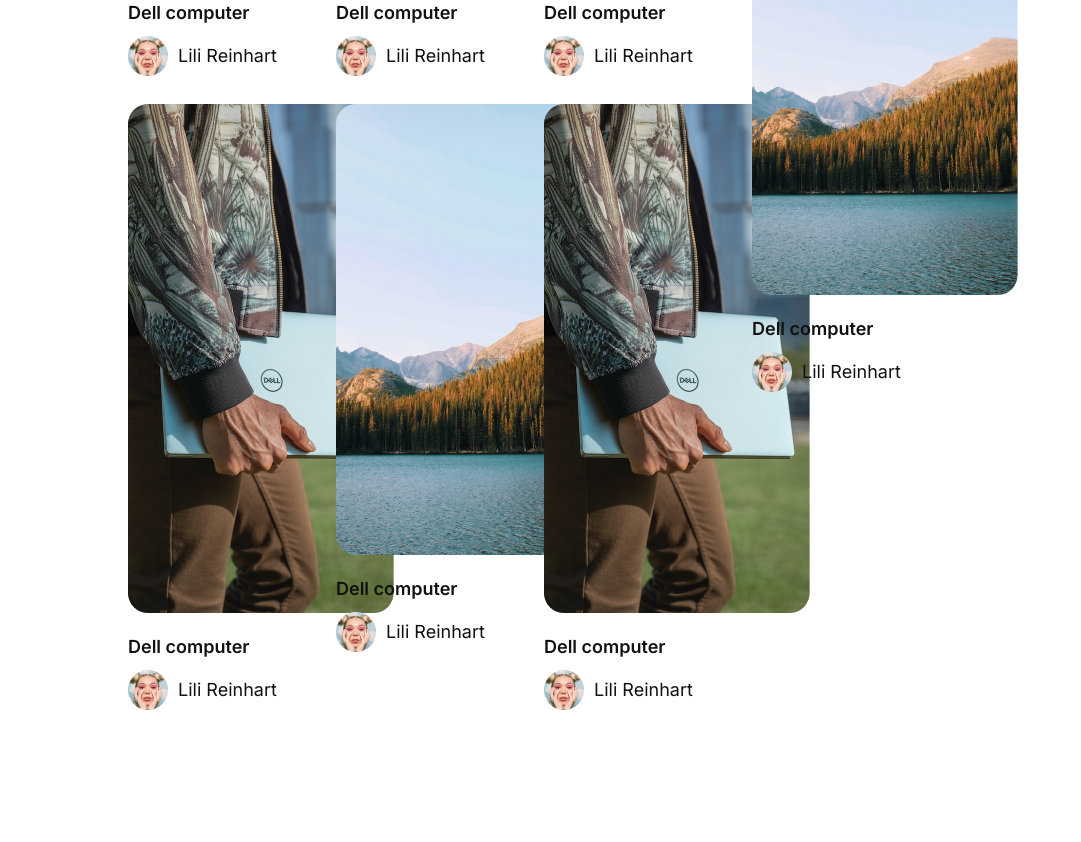
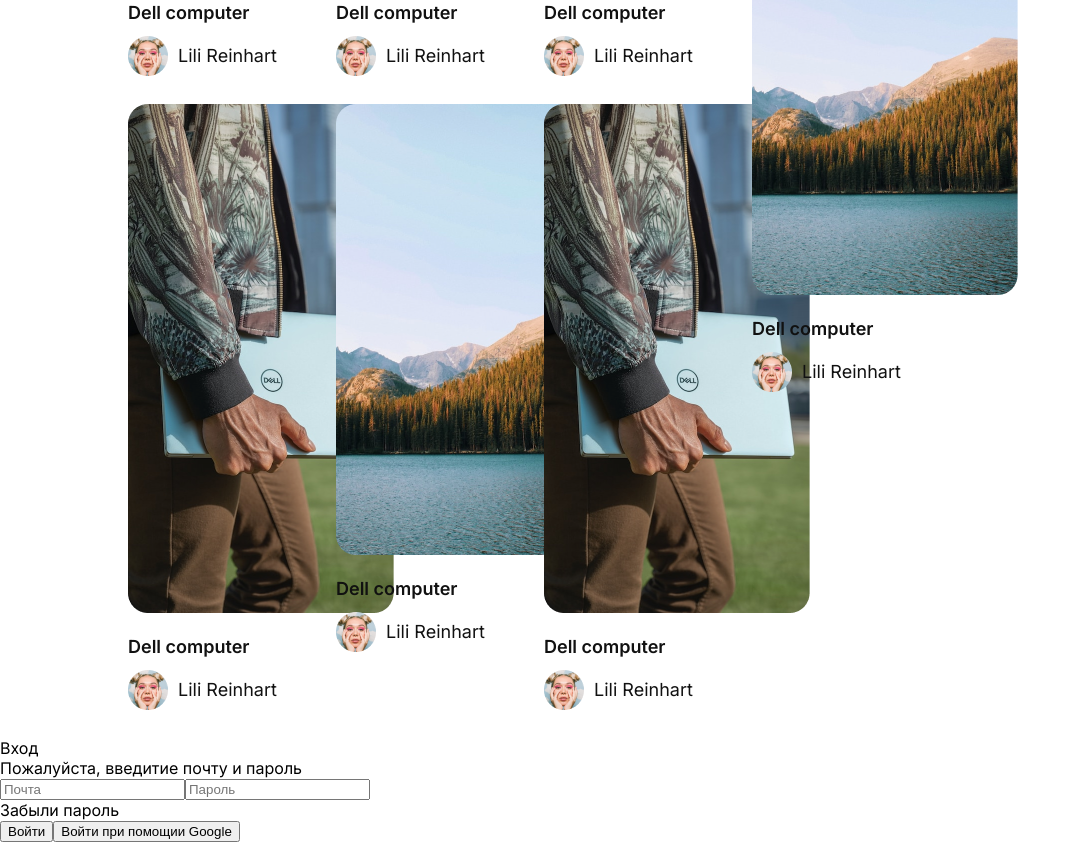
Before and after one commit to AleksaGrri/Pinterest-analogue, a website built with Parcel: page src/index.html in a window 1280 px wide. Shown: the part 1230-2072 px from the top of the page, without its empty margins (0-1081 px from the left). Before the commit the page ends 1968 px from the top, so only its background shows below. Built offline with nearby package versions, Linux system fonts and the light colour scheme.

Commit message:
form-registration v.0.1

```diff
--- /dev/null
+++ b/src/components/app.js
@@ -0,0 +1,6 @@
+import { formLogIn } from "./header/log-in";
+
+
+export function App(){
+    formLogIn()
+}
--- /dev/null
+++ b/src/components/common/button/button.js
@@ -0,0 +1,11 @@
+export function createButton ({ label, className, onClick }){
+    const root = document.createElement('button');
+    root.type = 'button';
+    root.className = className;
+    root.innerText = label;
+
+    if(typeof onClick === 'function'){
+        root.addEventListener('click', onClick);
+    }
+    return root
+}
--- /dev/null
+++ b/src/components/common/button/index.js
@@ -0,0 +1 @@
+export { createButton } from "./button";
--- /dev/null
+++ b/src/components/common/form/form.js
@@ -0,0 +1,29 @@
+import { createButton } from "../button/button";
+import { createInput } from "../input/index";
+
+
+export function createForm(typeForm){
+    const root = document.createElement('form');
+
+    const elementTitle = document.createElement('div');
+    elementTitle.innerText = typeForm.title;
+    root.append(elementTitle);
+
+    const elementSubTitle = document.createElement('div');
+    elementSubTitle.innerText = typeForm.subTitle;
+    root.append(elementSubTitle);
+
+    for (const item of typeForm.inputs) {
+        root.append(createInput(item))
+    }
+
+    if(typeForm.name === 'logInForm'){
+        const rememerPassword = document.createElement('div')
+        rememerPassword.innerHTML = 'Забыли пароль'
+        root.append(rememerPassword)
+    }
+
+    root.append(createButton({label: typeForm.button, className: '', onClick: ''}))
+    root.append(createButton({label: 'Войти при помощии Google', className: '', onClick: ''}))
+    return root
+}
--- /dev/null
+++ b/src/components/common/form/index.js
@@ -0,0 +1 @@
+export { createForm } from "./form.js";
--- /dev/null
+++ b/src/components/common/input/index.js
@@ -0,0 +1 @@
+export { createInput } from "./input";
--- /dev/null
+++ b/src/components/common/input/input.js
@@ -0,0 +1,10 @@
+export function createInput ({type, value, placeholder, name}){
+    const root = document.createElement('input');
+
+    root.type = type;
+    root.name = name;
+    root.value = value;
+    root.placeholder = placeholder;
+
+    return root
+}
--- /dev/null
+++ b/src/components/header/log-in/index.js
@@ -0,0 +1,6 @@
+import { logInForm, registrationForm } from "./typeForm";
+import { createForm } from "../../common/form/form";
+
+export function formLogIn(){
+    document.body.append(createForm(logInForm))
+}
--- /dev/null
+++ b/src/components/header/log-in/typeForm.js
@@ -0,0 +1,16 @@
+export const logInForm = {
+    name: 'logInForm',
+    title: 'Вход',
+    subTitle: 'Пожалуйста, введитие почту и пароль',
+    inputs: [
+        {type:'text', value: '', placeholder: 'Почта', name: '' },
+        {type: 'password', value: '', placeholder: 'Пароль', name: ''},
+    ],
+    button: 'Войти'
+}
+export const registrationForm = [
+    {type:'text', value: '', placeholder: 'Имя пользователя', name: ''},
+    {type: 'text', value: '', placeholder: 'Почта', name: ''},
+    {type: 'password', value: '', placeholder: 'Пароль', name: ''},
+    {type: 'password', value: '', placeholder: 'Повторите пароль', name: ''},
+]
--- a/src/index.html
+++ b/src/index.html
@@ -191,7 +191,7 @@
             </div>
         </div>
     </main>
-    <script src="./index.js"></script>
+    <script type="module" src="./index.js"></script>
 </body>
 
 </html>
--- a/src/index.js
+++ b/src/index.js
@@ -1,3 +1,7 @@
+import { App } from "./components/app"
+App()
+
+
 const card = document.getElementById('card')
 const btn = document.getElementById('btn-card')
 
```
Also changed, not shown: package.json (line endings or trailing spaces), 1 other file.
